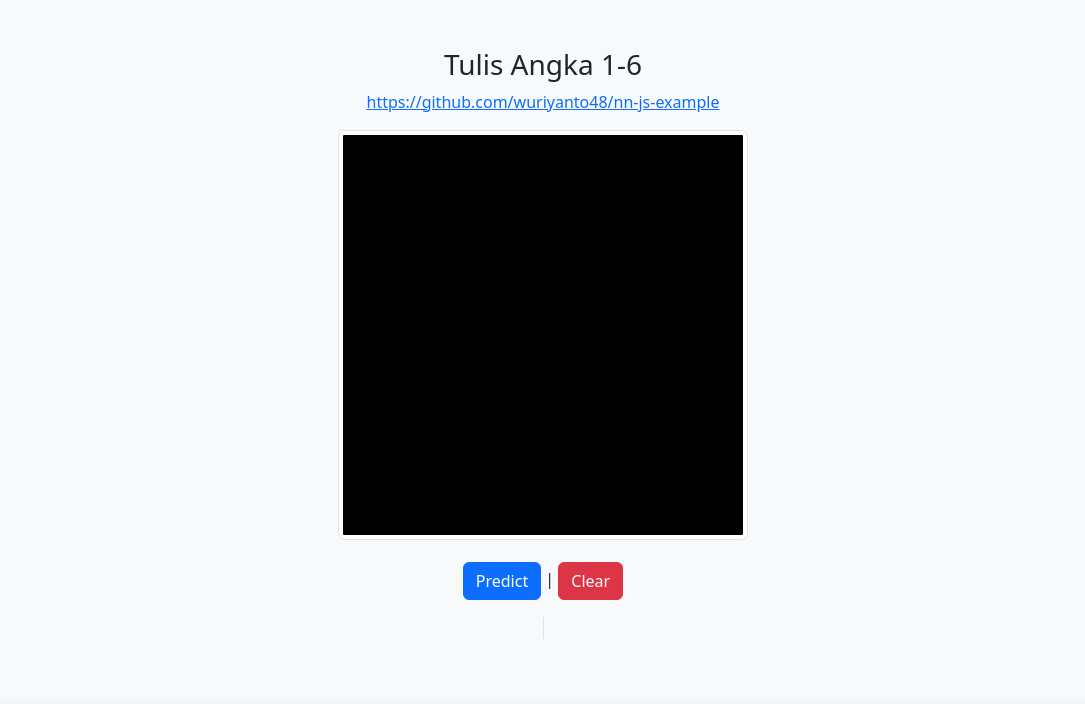
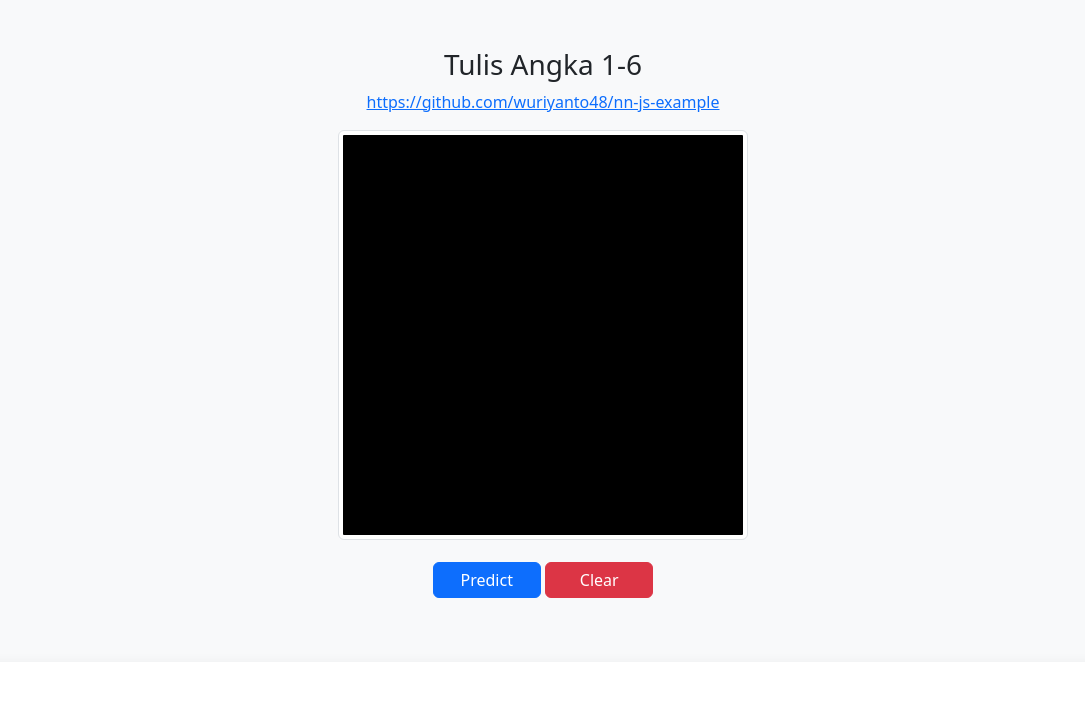
Before and after one commit to wuriyanto48/nn-js-example, a website: page public/index.html in a window 1280 px wide. Shown: the top 707 px of the page, without its empty margins (97-1182 px from the left). Drawn offline with nearby package versions, Linux system fonts and the light colour scheme.

Commit message:
set button to same width

```diff
--- a/public/index.html
+++ b/public/index.html
@@ -15,14 +15,13 @@
         Your browser does not support the HTML canvas tag.</canvas>
 
       <p></p>
-      <button id="buttonProcess" class="btn btn-primary">Predict</button> | <button id="buttonClear" class="btn btn-danger">Clear</button>
+      <button id="buttonProcess" class="btn btn-primary">Predict</button>
+      <button id="buttonClear" class="btn btn-danger">Clear</button>
 
       <p id="textResult" class="fs-1 fw-bold"></p>
       <p id="resultAcc" class="fs-4"></p>
+  </div>
 
-      <span class="border-end"></span>
-      <p class="fs-4"></p>
-  </div>
   <div class="blockcode">
     <footer class="page-footer shadow">
       <div class="d-flex flex-column mx-auto py-5" style="width: 80%">
@@ -69,6 +68,12 @@
       </div>
     </footer>
   </div>
+  <style>
+    .btn {
+      padding: 5px;
+      width: calc(10% - 10px);
+    }
+  </style>
   <script src="./js/nn.js"></script>
   <script src="./js/index.js"></script>
   <script src="https://cdn.jsdelivr.net/npm/bootstrap@5.3.2/dist/js/bootstrap.bundle.min.js" integrity="sha384-C6RzsynM9kWDrMNeT87bh95OGNyZPhcTNXj1NW7RuBCsyN/o0jlpcV8Qyq46cDfL" crossorigin="anonymous"></script>
```
